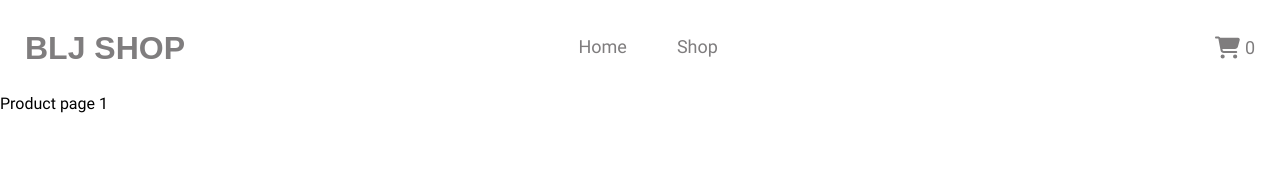
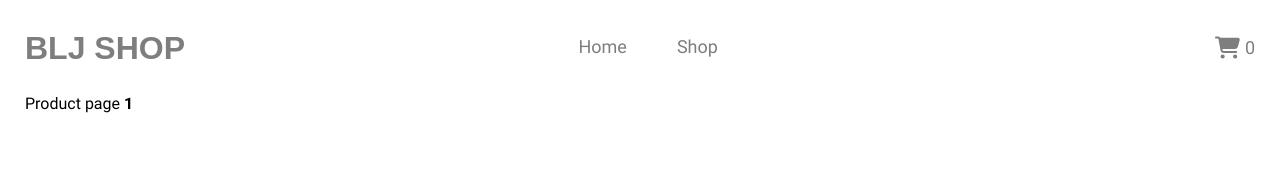
Before and after one commit to kid782/ShoppingCart, a React (Vite) app: page /product/1 in a window 1280 px wide. Shown: the top 184 px of the page. Built offline with nearby package versions, Linux system fonts and the light colour scheme.

Commit message:
Added dummy content for product page

```diff
--- a/src/components/product/Product.styled.js
+++ b/src/components/product/Product.styled.js
@@ -25,6 +25,11 @@ export const ProductTitle = styled(Link)`
 	display: block;
 	${textMediumCSSProps};
 	margin-bottom: 10px;
+	color: ${colors.black};
+	text-decoration: none;
+	&:hover {
+		text-decoration: underline;
+	}
 `
 
 export const ProductCategory = styled.span`
--- a/src/pages/product-page/ProductPage.jsx
+++ b/src/pages/product-page/ProductPage.jsx
@@ -1,10 +1,15 @@
 import { useLoaderData } from "react-router-dom";
+import Wrapper from "../../components/wrapper/Wrapper";
 
 const ProductPage = () => {
 	const { productName } = useLoaderData();
 	return (
 		<div>
-			Product page { productName }
+			<Wrapper>
+				<p>
+					Product page <span style={{fontWeight: "bold"}}>{productName}</span>
+				</p>
+			</Wrapper>
 		</div>
 	);
 };
```
